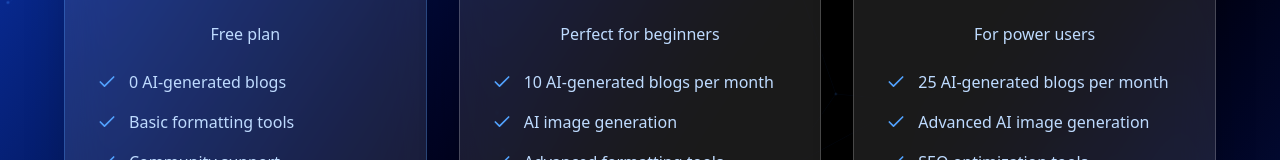
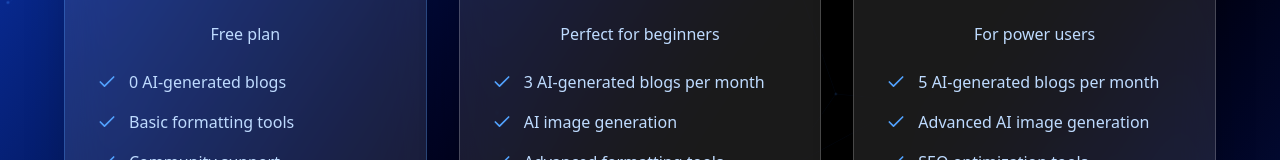
Before and after one commit to mdsaqlainahmed786/BlogMind-AI, a React (Vite) app in the folder frontend/: page /user/membership in a window 1280 px wide. Shown: the part 579-739 px from the top of the page. Built offline with nearby package versions, Linux system fonts and the light colour scheme; no server answers.

Commit message:
Changed of membership plans

```diff
--- a/frontend/src/Blogs/YourBlogs.tsx
+++ b/frontend/src/Blogs/YourBlogs.tsx
@@ -14,7 +14,6 @@ import ReactMarkdown from "react-markdown";
 import AnimatedBackground from "@/UsersAuth/Plasma";
 import { Link } from "react-router-dom";
 import { useUserStore } from "@/stores/useUserStore";
-
 
 // const blogsData: Blog[] = [
 //   {
@@ -82,7 +81,6 @@ interface BlogResponse {
   createdAt: string;
   imageUrl?: string;
   likeCount: number;
-
 }
 type SortOption = "recent" | "likes" | "comments";
 
--- a/frontend/src/MemberShip/memberShip.tsx
+++ b/frontend/src/MemberShip/memberShip.tsx
@@ -47,7 +47,7 @@ const PLANS = {
     icon: Image,
     description: "Perfect for beginners",
     features: [
-      "10 AI-generated blogs per month",
+      "3 AI-generated blogs per month",
       "AI image generation",
       "Advanced formatting tools",
       "Priority support",
@@ -65,7 +65,7 @@ const PLANS = {
     icon: Crown,
     description: "For power users",
     features: [
-      "25 AI-generated blogs per month",
+      "5 AI-generated blogs per month",
       "Advanced AI image generation",
       "SEO optimization tools",
       "Analytics dashboard",
```
Also changed, not shown: 2 other files (tests, documents, lock files or other folders).
